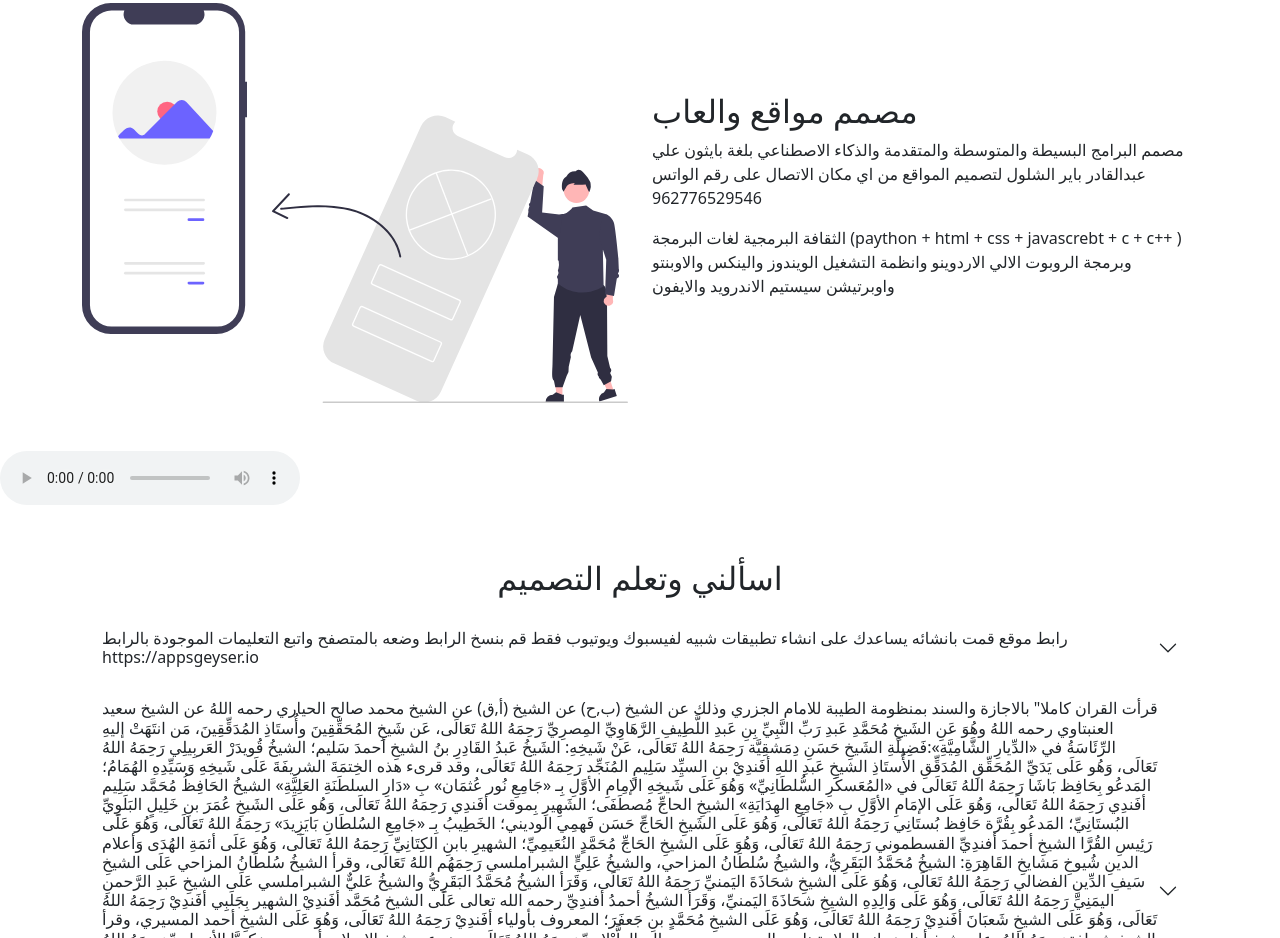
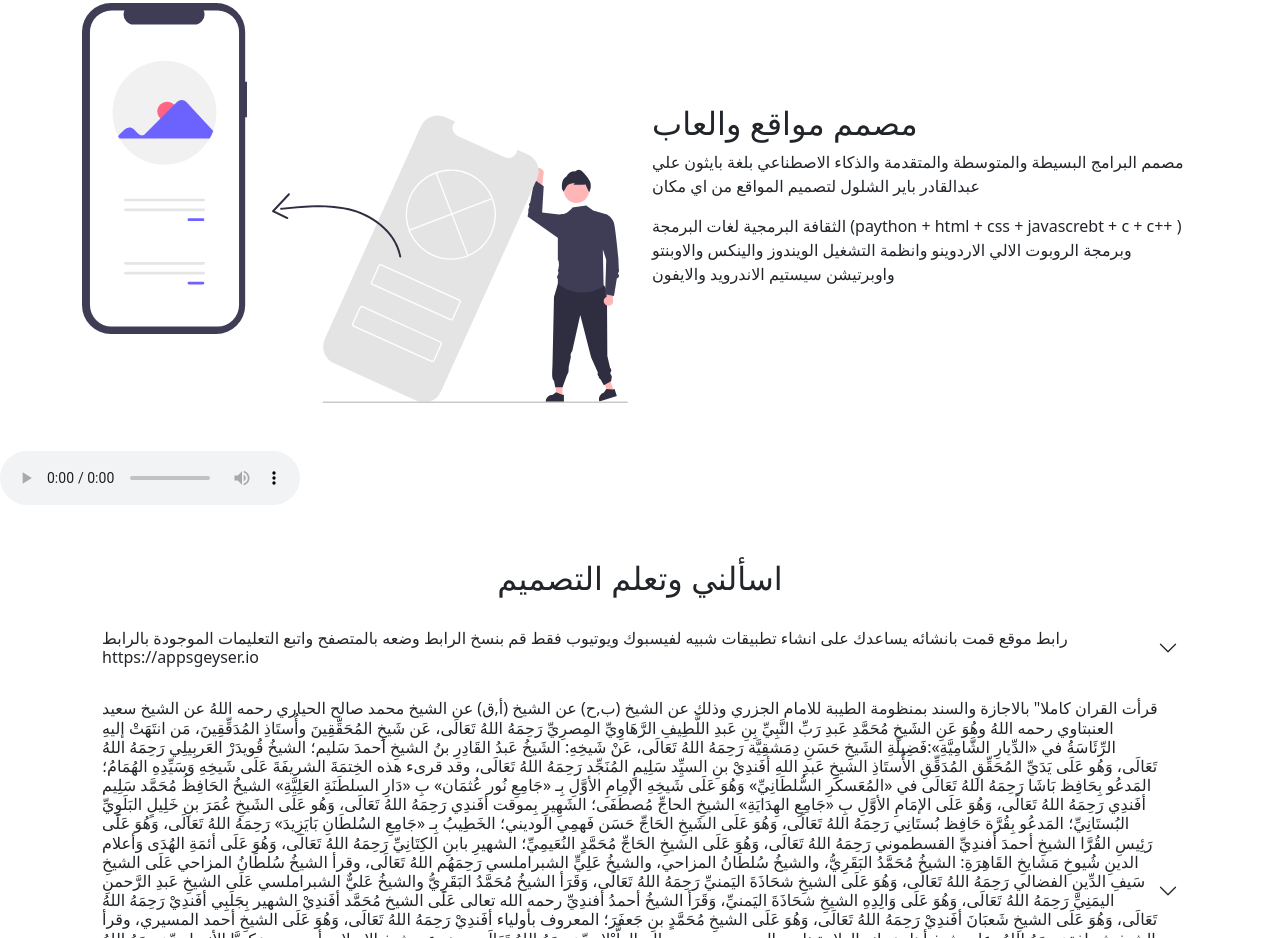
Before and after one commit to ALIALREJAE/ALIALREJAE.github.io, a plain HTML site: page index.html in a window 1280 px wide. Shown: the part 3166-4104 px from the top of the page. Drawn offline with nearby package versions, Linux system fonts and the light colour scheme.

Commit message:
Add files via upload

```diff
--- a/index.html
+++ b/index.html
@@ -176,7 +176,7 @@
                         مصمم مواقع والعاب
                     </h2>
                     <p>
-                        مصمم البرامج البسيطة والمتوسطة والمتقدمة والذكاء الاصطناعي بلغة بايثون علي عبدالقادر باير الشلول لتصميم المواقع من اي مكان الاتصال على رقم الواتس 962776529546
+                        مصمم البرامج البسيطة والمتوسطة والمتقدمة والذكاء الاصطناعي بلغة بايثون علي عبدالقادر باير الشلول لتصميم المواقع من اي مكان
                     </p>
                     <p>
                         الثقافة البرمجية
```
